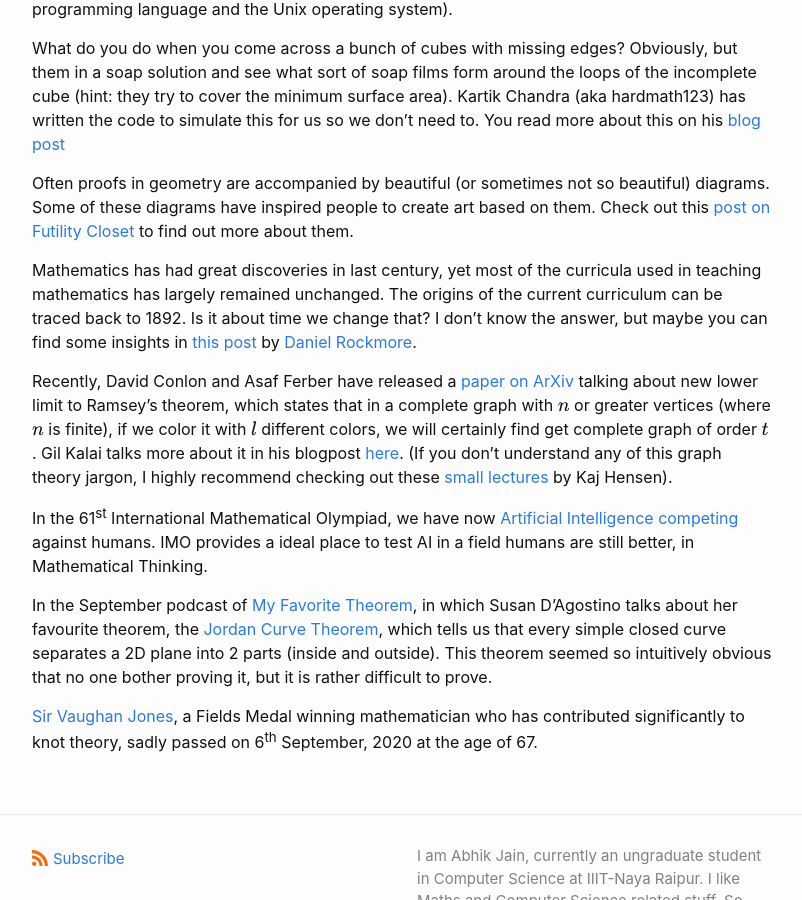
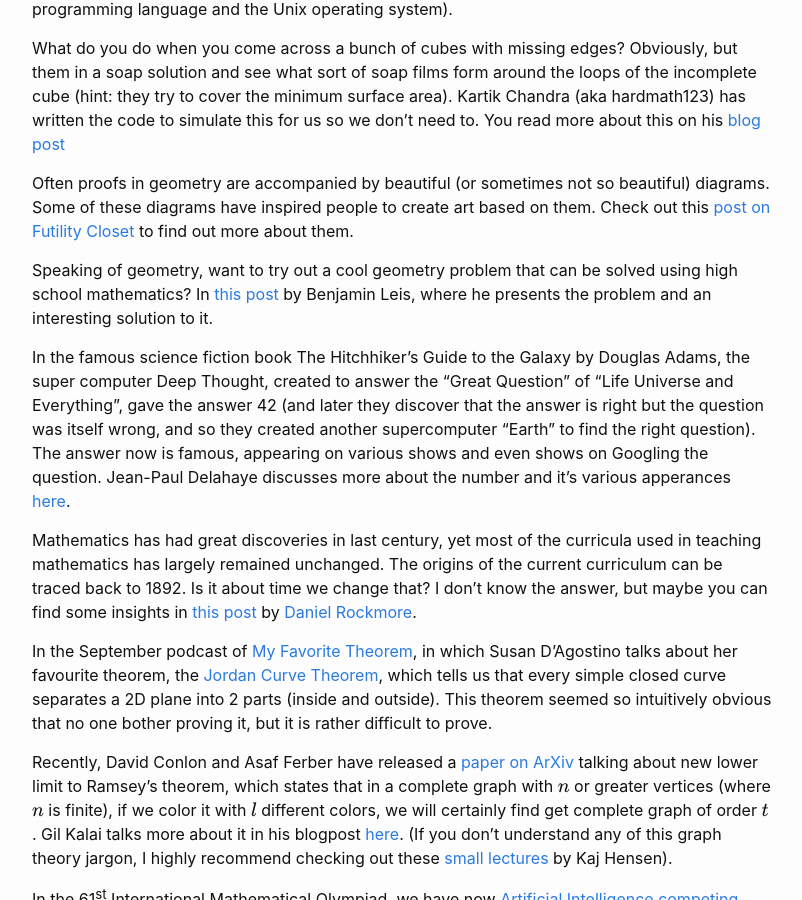
Before and after one commit to abhikjain360/abhikjain360.github.io, a Jekyll site: the page built from _posts/2020-08-01-The 186th Carnival of Mathematics.md, in a window 1280 px wide and 900 px high, scrolled down 758 px. Shown: the whole window, without its empty margins (238-1040 px from the left). Built offline with Jekyll 4.4.1, drawn with Linux system fonts in a browser that asks for light colours.

Commit message:
blog update

```diff
--- a/_posts/2020-08-01-The 186th Carnival of Mathematics.md
+++ b/_posts/2020-08-01-The 186th Carnival of Mathematics.md
@@ -27,12 +27,16 @@ What do you do when you come across a bunch of cubes with missing edges? Obvious
 
 Often proofs in geometry are accompanied by beautiful (or sometimes not so beautiful) diagrams. Some of these diagrams have inspired people to create art based on them. Check out this [post on Futility Closet](https://www.futilitycloset.com/2020/09/04/art-and-artifice-2/) to find out more about them.
 
+Speaking of geometry, want to try out a cool geometry problem that can be solved using high school mathematics? In [this post](https://blog.mathoffthegrid.com/2020/09/cool-geometry-problem-redux.html) by Benjamin Leis, where he presents the problem and an interesting solution to it.
+
+In the famous science fiction book The Hitchhiker’s Guide to the Galaxy by Douglas Adams, the super computer Deep Thought, created to answer the "Great Question" of "Life Universe and Everything", gave the answer 42 (and later they discover that the answer is right but the question was itself wrong, and so they created another supercomputer "Earth" to find the right question). The answer now is famous, appearing on various shows and even shows on Googling the question. Jean-Paul Delahaye discusses more about the number and it's various apperances [here](https://www.scientificamerican.com/article/for-math-fans-a-hitchhikers-guide-to-the-number-42/).
+
 Mathematics has had great discoveries in last century, yet most of the curricula used in teaching mathematics has largely remained unchanged. The origins of the current curriculum can be traced back to 1892. Is it about time we change that? I don't know the answer, but maybe you can find some insights in [this post](https://www.salon.com/2020/09/26/teaching-data-science-instead-of-calculus-high-schools-math-debate/) by [Daniel Rockmore](https://www.cs.dartmouth.edu/~rockmore/).
+
+In the September podcast of [My Favorite Theorem](https://podcasts.google.com/feed/aHR0cHM6Ly9rcGtudWRzb24uY29tL215LWZhdm9yaXRlLXRoZW9yZW0_Zm9ybWF0PXJzcw?sa=X&ved=2ahUKEwjwgtSjxYbsAhW6DLcAHTM5DyAQ4aUDegQIARAC), in which Susan D'Agostino talks about her favourite theorem, the [Jordan Curve Theorem](https://people.math.osu.edu/fiedorowicz.1/math655/Jordan.html#:~:text=The%20Jordan%20curve%20theorem%20is,theorem%2C%20let%20alone%20prove%20it.), which tells us that every simple closed curve separates a 2D plane into 2 parts (inside and outside). This theorem seemed so intuitively  obvious that no one bother proving it, but it is rather difficult to prove.
 
 Recently, David Conlon and Asaf Ferber have released a [paper on ArXiv](https://arxiv.org/abs/2009.10458) talking about new lower limit to Ramsey's theorem, which states that in a complete graph with $$n$$ or greater vertices  (where $$n$$ is finite), if we color it with $$l$$ different colors, we will certainly find get complete graph of order $$t$$. Gil Kalai talks more about it in his blogpost [here](https://gilkalai.wordpress.com/2020/09/23/to-cheer-you-up-in-difficult-times-12-asaf-ferber-and-david-conlon-found-new-lower-bounds-for-diagonal-ramsey-numbers/). (If you don't understand any of this graph theory jargon, I highly recommend checking out these [small lectures](https://www.youtube.com/watch?v=7p76yYMth5A&ab_channel=EddieSantiagoBeck) by Kaj Hensen).
 
 In the 61<sup>st</sup> International Mathematical Olympiad, we have now [Artificial Intelligence competing](https://www.quantamagazine.org/at-the-international-mathematical-olympiad-artificial-intelligence-prepares-to-go-for-the-gold-20200921/) against humans. IMO provides a ideal place to test AI in a field humans are still better, in Mathematical Thinking.
 
-In the September podcast of [My Favorite Theorem](https://podcasts.google.com/feed/aHR0cHM6Ly9rcGtudWRzb24uY29tL215LWZhdm9yaXRlLXRoZW9yZW0_Zm9ybWF0PXJzcw?sa=X&ved=2ahUKEwjwgtSjxYbsAhW6DLcAHTM5DyAQ4aUDegQIARAC), in which Susan D'Agostino talks about her favourite theorem, the [Jordan Curve Theorem](https://people.math.osu.edu/fiedorowicz.1/math655/Jordan.html#:~:text=The%20Jordan%20curve%20theorem%20is,theorem%2C%20let%20alone%20prove%20it.), which tells us that every simple closed curve separates a 2D plane into 2 parts (inside and outside). This theorem seemed so intuitively  obvious that no one bother proving it, but it is rather difficult to prove.
-
 [Sir Vaughan Jones](https://en.wikipedia.org/wiki/Vaughan_Jones), a Fields Medal winning mathematician who has contributed significantly to knot theory, sadly passed on 6<sup>th</sup> September, 2020 at the age of 67.
```
